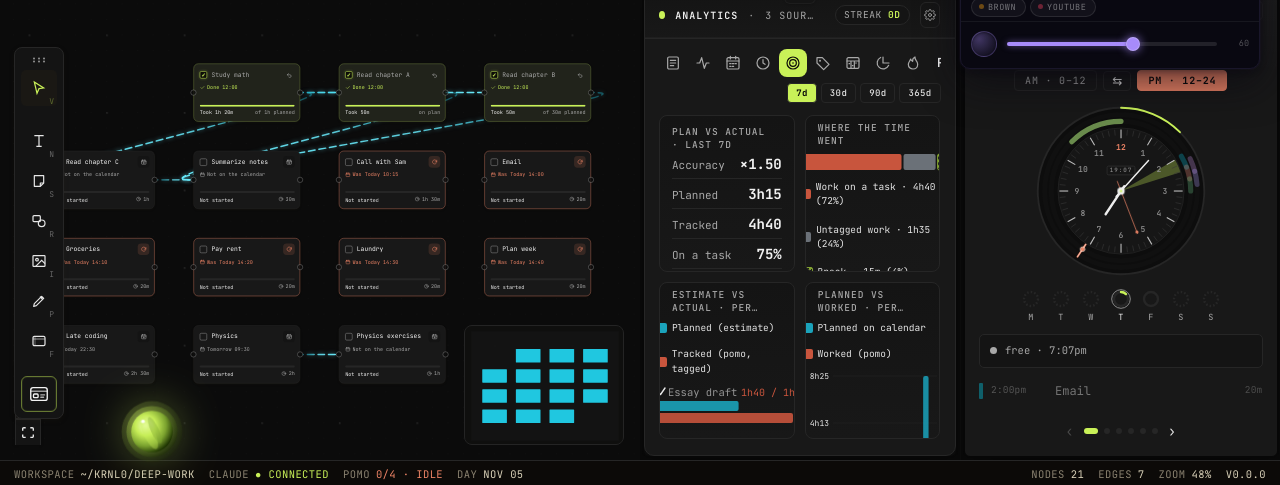
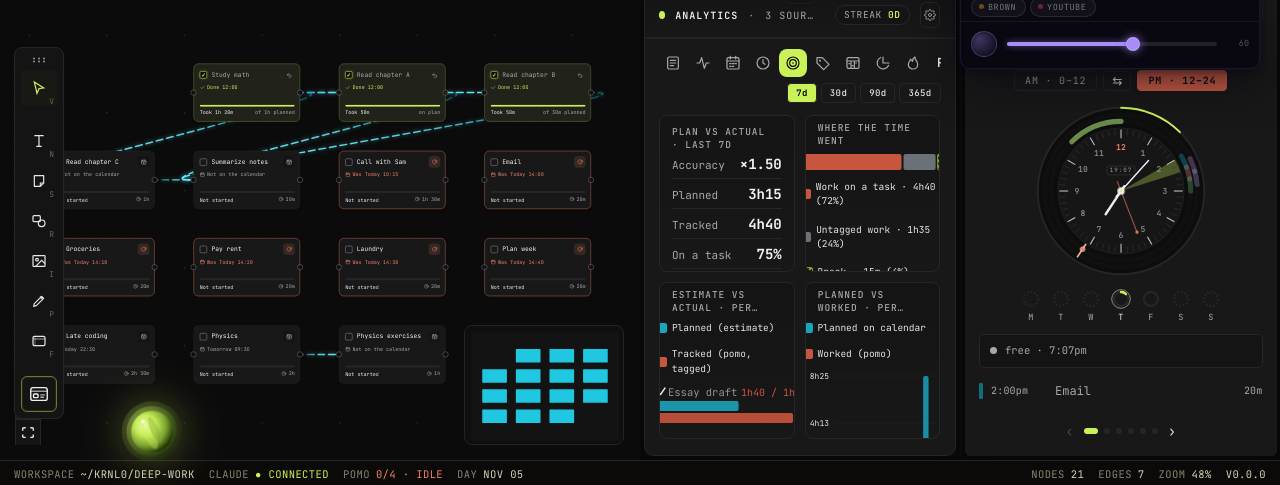
Before and after one commit to theMindDeveloper/KRNL0, a React (Vite) app: page / in a window 1280 px wide. Shown: the part 312-797 px from the top of the page. Built offline with nearby package versions, Linux system fonts and the light colour scheme.

Commit message:
fix(clock): readable past rows and active chip; icons instead of glyphs

```diff
--- a/src/renderer/components/nodes/ClockNode/index.tsx
+++ b/src/renderer/components/nodes/ClockNode/index.tsx
@@ -398,7 +398,7 @@ export function ClockNode({
           }}
         >
           <span style={{ display: 'flex', alignItems: 'center', gap: 6, color: 'var(--ink-2)' }}>
-            <span style={{ color: isToday ? 'var(--cyan)' : 'var(--ink-4)', fontSize: 9 }}>◉</span>
+            <span aria-hidden style={{ width: 6, height: 6, borderRadius: 999, background: isToday ? 'var(--cyan)' : 'var(--ink-4)', boxShadow: isToday ? '0 0 0 2px color-mix(in srgb, var(--cyan) 25%, transparent)' : 'none' }} />
             {isToday ? 'Today · Schedule' : 'Day · Schedule'}
           </span>
           <span style={{ display: 'flex', gap: 6 }}>
@@ -414,9 +414,10 @@ export function ClockNode({
               color: weekView ? 'var(--ink-on-bright, #111)' : 'var(--ink-3)',
               border: '1px solid var(--paper-3)', borderRadius: 4, padding: '2px 7px',
               fontFamily: 'var(--font-mono)', fontSize: 9.5, letterSpacing: '0.08em', cursor: 'pointer',
+              display: 'inline-flex', alignItems: 'center', gap: 5,
             }}
           >
-            {weekView ? '◷ DAY' : '▦ WEEK'}
+            {weekView ? <><SettingsIcon name="clock" size={11} /> DAY</> : <><SettingsIcon name="dial" size={11} /> WEEK</>}
           </button>
           <button
             type="button"
@@ -589,9 +590,10 @@ export function ClockNode({
             onClick={() => onCommand('clock.setViewWindow', { window: 1 })}
             style={{
               padding: '3px 10px',
-              background: viewWindow === 1 ? 'var(--rust)' : 'transparent',
+              // rust-deep: the paper-coloured label reads on it in both themes.
+              background: viewWindow === 1 ? 'var(--rust-deep, var(--rust))' : 'transparent',
               color: viewWindow === 1 ? 'var(--paper)' : 'var(--ink-3)',
-              border: `1px solid ${viewWindow === 1 ? 'var(--rust)' : 'var(--paper-3)'}`,
+              border: `1px solid ${viewWindow === 1 ? 'var(--rust-deep, var(--rust))' : 'var(--paper-3)'}`,
               borderRadius: 4,
               cursor: 'pointer',
               fontFamily: 'inherit',
@@ -1248,7 +1250,8 @@ export function ClockNode({
                   alignItems: 'center',
                   gap: 8,
                   padding: '4px 0',
-                  opacity: ended ? 0.42 : 1,
+                  // Over: quieter ink, never faded below readable.
+                  opacity: 1,
                   position: 'relative',
                 }}
               >
@@ -1261,13 +1264,14 @@ export function ClockNode({
                     background: t.colorVar,
                     display: 'inline-block',
                     alignSelf: 'center',
+                    opacity: ended ? 0.5 : 1,
                   }}
                 />
                 {/* Start time */}
                 <span
                   style={{
-                    color: on ? 'var(--rust)' : 'var(--ink-3)',
-                    fontSize: 9.5,
+                    color: on ? 'color-mix(in srgb, var(--rust) 75%, var(--ink))' : 'var(--ink-3)',
+                    fontSize: 10,
                     letterSpacing: '0.02em',
                     whiteSpace: 'nowrap',
                   }}
@@ -1277,7 +1281,7 @@ export function ClockNode({
                 {/* Name */}
                 <span
                   style={{
-                    color: 'var(--ink)',
+                    color: ended ? 'var(--ink-3)' : 'var(--ink)',
                     fontSize: 12,
                     fontFamily: 'var(--font-sans)',
                     fontWeight: on ? 600 : 400,
@@ -1293,8 +1297,8 @@ export function ClockNode({
                 {/* Duration */}
                 <span
                   style={{
-                    color: 'var(--ink-4)',
-                    fontSize: 9.5,
+                    color: 'var(--ink-3)',
+                    fontSize: 10,
                     letterSpacing: '0.02em',
                   }}
                 >
```
Also changed, not shown: 1 other file (tests, documents, lock files or other folders).
